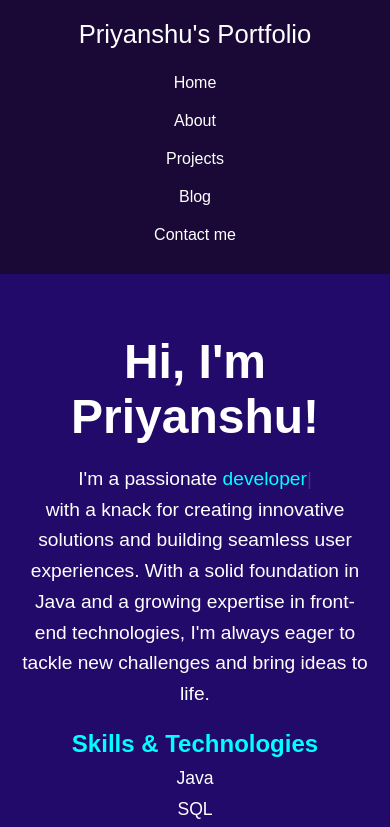
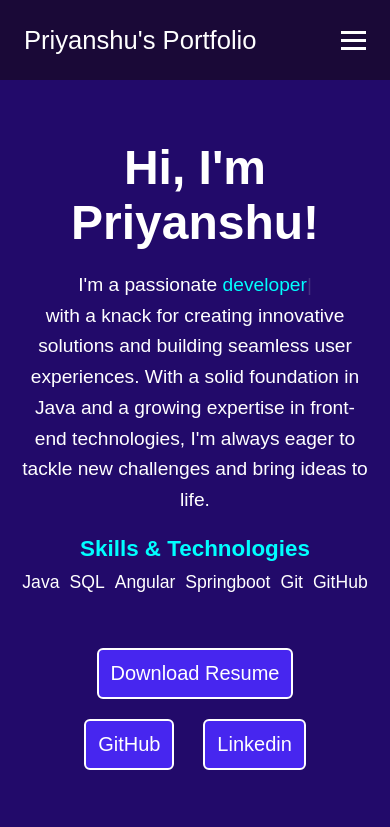
Before and after one commit to priyanshu385/portfolio, a plain HTML site: page index.html in a window 390 px wide. Shown: the top 827 px of the page. Drawn offline with nearby package versions, Linux system fonts and the light colour scheme.

Commit message:
navbar and skills section

```diff
--- a/index.html
+++ b/index.html
@@ -11,13 +11,18 @@
       <nav>
         <div class="left">Priyanshu's Portfolio</div>
         <div class="right">
-          <ul>
+          <ul class="nav-links">
             <li><a href="#section1">Home</a></li>
             <li><a href="#section2">About</a></li>
             <li><a href="#section3">Projects</a></li>
             <li><a href="#section4">Blog</a></li>
             <li><a href="#section5">Contact me</a></li>
           </ul>
+        </div>
+        <div class="hamburger">
+          <span class="bar"></span>
+          <span class="bar"></span>
+          <span class="bar"></span>
         </div>
       </nav>
     </header>
@@ -33,6 +38,8 @@
             <ul>
               <li>Java</li>
               <li>SQL</li>
+              <li>Angular</li>
+              <li>Springboot</li>
               <li>Git</li>
               <li>GitHub</li>
             </ul>
@@ -193,5 +200,22 @@
         loop: true,
       });
     </script>
+    <script>
+      const hamburger = document.querySelector(".hamburger");
+      const navMenu = document.querySelector(".right");
+      const navLinks = document.querySelectorAll(".nav-links li");
+
+      // Toggle menu on hamburger click
+      hamburger.addEventListener("click", () => {
+        hamburger.classList.toggle("active");
+        navMenu.classList.toggle("active");
+      });
+
+      // Close menu when a link is clicked (for single-page navigation)
+      navLinks.forEach(n => n.addEventListener("click", () => {
+        hamburger.classList.remove("active");
+        navMenu.classList.remove("active");
+      }));
+    </script>
   </body>
 </html>
--- a/styles.css
+++ b/styles.css
@@ -446,6 +446,22 @@ footer {
   box-shadow: 0 10px 20px rgba(0, 0, 0, 0.3); /* More intense shadow on hover */
 }
 
+/* Hamburger Menu Styles */
+.hamburger {
+  display: none;
+  cursor: pointer;
+}
+
+.hamburger .bar {
+  display: block;
+  width: 25px;
+  height: 3px;
+  margin: 5px auto;
+  -webkit-transition: all 0.3s ease-in-out;
+  transition: all 0.3s ease-in-out;
+  background-color: white;
+}
+
 /* --- Responsive Design --- */
 
 /* For tablets and smaller desktops (e.g., <= 1024px) */
@@ -470,6 +486,18 @@ footer {
     margin-top: 40px;
   }
 
+  .skills ul {
+    display: flex;
+    flex-wrap: wrap;
+    justify-content: center;
+    gap: 10px;
+    list-style: none;
+    padding: 0;
+  }
+
+  .skills li {
+    margin: 0;
+  }
   .project,
   .blog-post {
     width: calc(50% - 10px); /* Two columns with gap */
@@ -487,24 +515,58 @@ footer {
 /* For mobile devices (e.g., <= 768px) */
 @media screen and (max-width: 768px) {
   nav {
+    flex-direction: row;
+    justify-content: space-between;
+    align-items: center;
+    height: 80px;
+    padding: 0 24px;
+  }
+
+  .hamburger {
+    display: block;
+  }
+
+  .hamburger.active .bar:nth-child(2) {
+    opacity: 0;
+  }
+
+  .hamburger.active .bar:nth-child(1) {
+    transform: translateY(8px) rotate(45deg);
+  }
+
+  .hamburger.active .bar:nth-child(3) {
+    transform: translateY(-8px) rotate(-45deg);
+  }
+
+  .right {
+    position: fixed;
+    left: -100%;
+    top: 80px;
     flex-direction: column;
-    height: auto;
-    padding: 20px 0;
+    background-color: #1e1e2d;
+    width: 100%;
+    transition: 0.3s;
+    z-index: 100;
+  }
+
+  .right.active {
+    left: 0;
   }
 
   nav ul {
     flex-direction: column;
     align-items: center;
     width: 100%;
+    padding: 20px 0;
   }
 
   nav ul li {
-    margin: 10px 0;
+    margin: 15px 0;
   }
 
   .left {
-    margin-bottom: 15px;
-    text-align: center;
+    margin-bottom: 0;
+    text-align: left;
   }
 
   .firstsection > div {
@@ -513,6 +575,14 @@ footer {
 
   .leftsection {
     font-size: 2rem;
+  }
+
+  .skills h2 {
+    font-size: 1.4rem;
+  }
+
+  .skills li {
+    font-size: 0.9rem;
   }
 
   .rightsection img {
```
